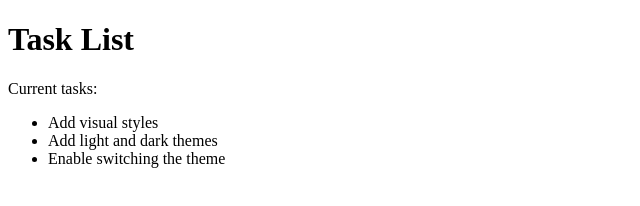
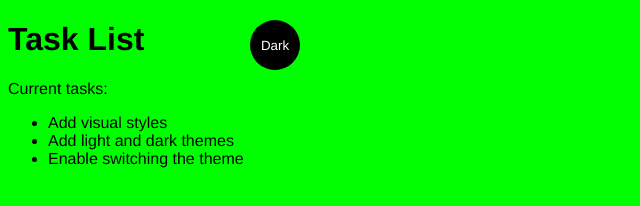
Before and after one commit to kerryn81/simple-website, a plain HTML site: page index.html in a window 1280 px wide. Shown: the whole page, without its empty margins (0-640 px from the left). Drawn offline with Linux system fonts and the light colour scheme.

Commit message:
my simple website-first commit

```diff
--- a/app.js
+++ b/app.js
@@ -0,0 +1,16 @@
+'use strict'
+
+const switcher = document.querySelector('.btn');
+
+switcher.addEventListener('click', function() {
+    document.body.classList.toggle('dark-theme')
+
+    var className = document.body.className;
+    if(className == "light-theme") {
+        this.textContent = "Dark";
+    }
+    else {
+        this.textContent = "Light";
+    }
+
+});
--- a/index.html
+++ b/index.html
@@ -5,7 +5,7 @@
     <title>Simple website</title>
     <link rel="stylesheet" href="main.css">
   </head>
-  <body>
+  <body class="light-theme">
     <h1>Task List</h1>
     <p id="msg">Current tasks:</p>
     <ul>
@@ -13,5 +13,10 @@
       <li class="list">Add light and dark themes</li>
       <li>Enable switching the theme</li>
     </ul>
+    <div>
+      <button class="btn">Dark</button>
+    </div>
+    <script src="app.js"></script>
+    <noscript>You need to enable JavaScript to view the full site.</noscript>
   </body>
 </html>
--- a/main.css
+++ b/main.css
@@ -1,4 +1,38 @@
+:root {
+  --green: #00FF00;
+  --white: #ffffff;
+  --black: #000000;
+}
+* {
+  color: var(--fontColor);
+  font-family: helvetica;
+}
+
+body {
+    background: var(--bg);
+}
 .light-theme {
-    color: #000000;
-    background: #00FF00;
-  }
+  --bg: var(--green);
+  --fontColor: var(--black);
+  --btnBg: var(--black);
+  --btnFontColor: var(--white);
+}
+
+.dark-theme {
+  --bg: var(--black);
+  --fontColor: var(--green);
+  --btnBg: var(--white);
+  --btnFontColor: var(--black);
+}
+.btn {
+  position: absolute;
+  top: 20px;
+  left: 250px;
+  height: 50px;
+  width: 50px;
+  border-radius: 50%;
+  border: none;
+  color: var(--btnFontColor);
+  background-color: var(--btnBg);
+}
+.btn:focus { outline-style: none; }
```
